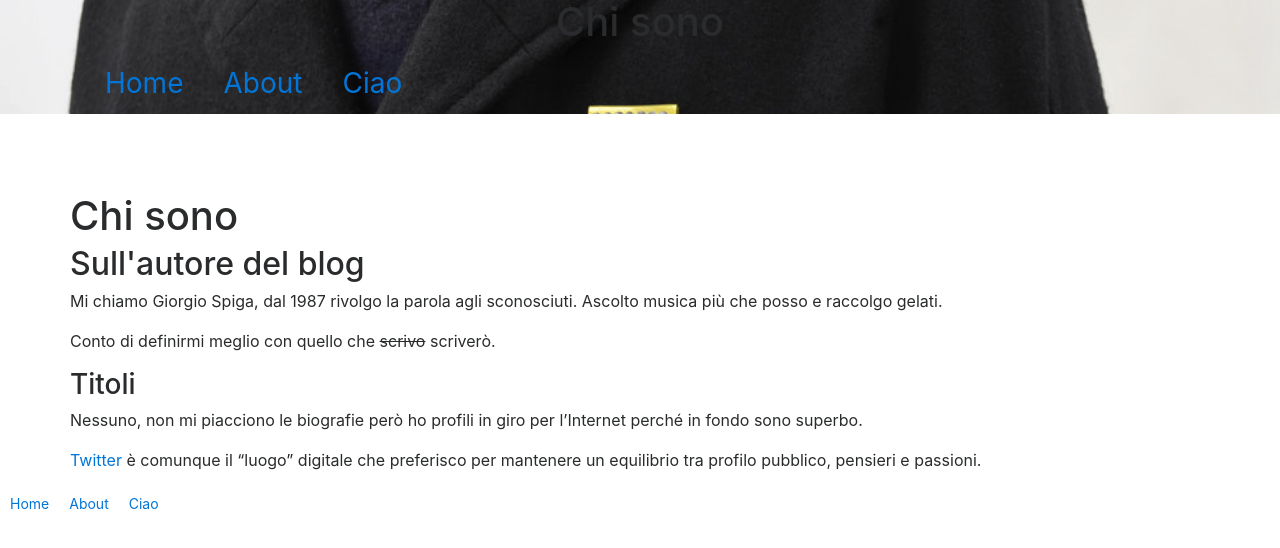
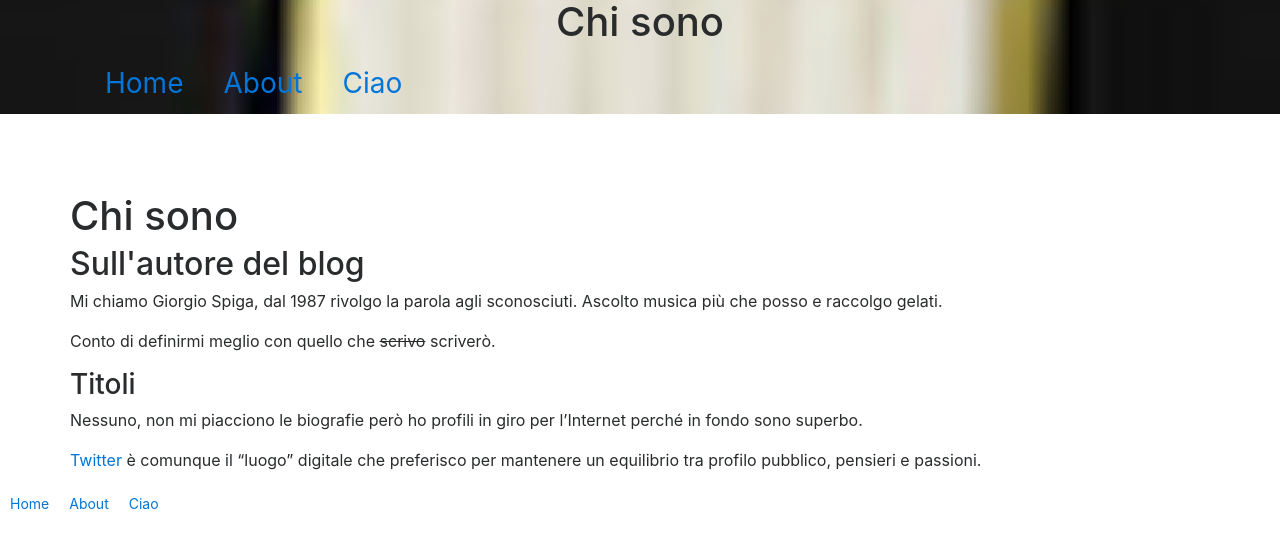
Before and after one commit to giorgiospiga/blogbrt, a Jekyll site: the page built from chisono.md, in a window 1280 px wide. Shown: the top 548 px of the page. Built offline with Jekyll 4.4.1, drawn with Linux system fonts in a browser that asks for light colours; some web fonts are replaced.

Commit message:
chisono image changed for test

```diff
--- a/chisono.md
+++ b/chisono.md
@@ -2,7 +2,7 @@
 layout: page
 title: Chi sono
 subtitle: Sull'autore del blog
-cover: ../assets/imgindex/m2.jpg
+cover: ../assets/imgindex/m3.jpg
 ---
 
 Mi chiamo Giorgio Spiga, dal 1987 rivolgo la parola agli sconosciuti. Ascolto musica più che posso e raccolgo gelati.
```
Also changed, not shown: assets/imgindex/m3.jpg (added).
